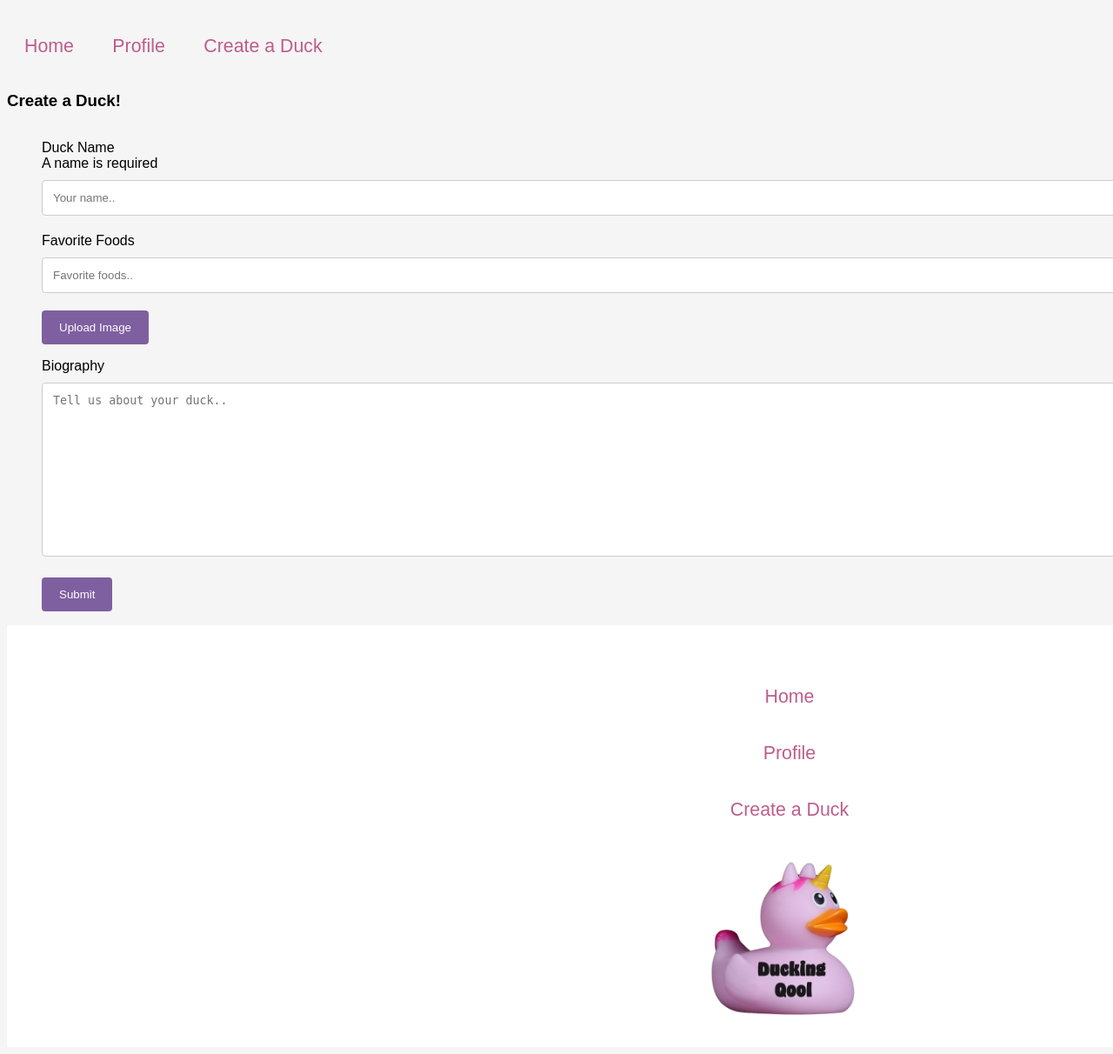
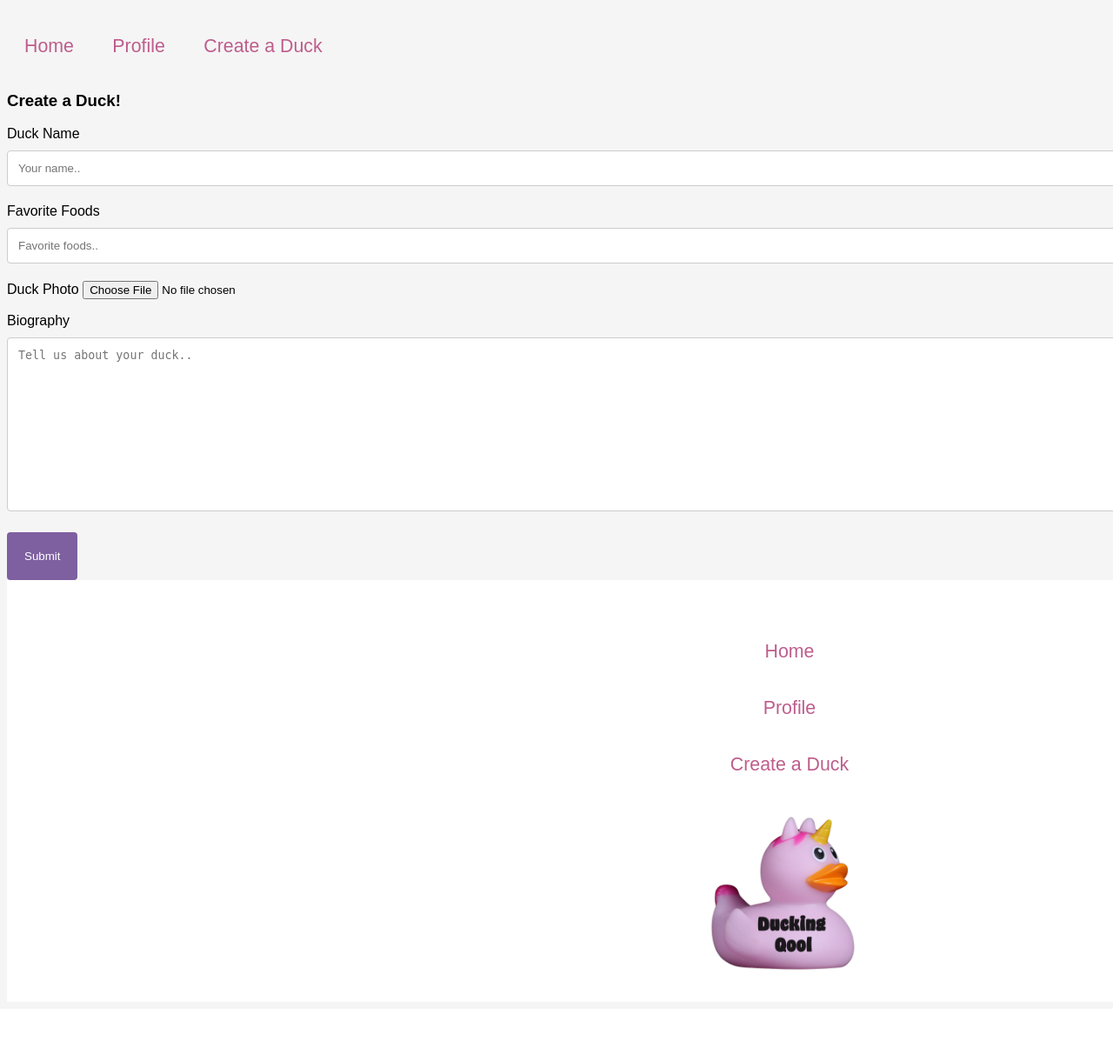
Before and after one commit to nic-gdes/create-a-duck-directory-DarbySumner, a PHP site: page /create-duck.php in a window 1280 px wide; the page is wider, and only the part inside the window is pictured. Shown: the part 227-1439 px from the top of that part at 87% size. After the commit the page ends 1342 px from the top of that part, so only its background shows below. Run offline with PHP 8.4, Linux system fonts and the light colour scheme.

Commit message:
adding to create a duck

```diff
--- a/assets/css/style.css
+++ b/assets/css/style.css
@@ -75,7 +75,7 @@ a:hover {
   align-items: center;
   box-shadow: 0 4px 8px 0 rgba(0,0,0,0.2);
   transition: 0.3s;
-  background-color: rgb(230, 229, 229);
+  background-color: rgb(238, 238, 238);
   width: 40%;
   border-radius: 30px;
   margin: 30px;
@@ -117,7 +117,7 @@ input[type=text], select, textarea {
 input[type=submit] {
   background-color: #7e5fa0;
   color: white;
-  padding: 12px 20px;
+  padding: 20px;
   border: none;
   border-radius: 4px;
   cursor: pointer;
--- a/create-duck.php
+++ b/create-duck.php
@@ -3,17 +3,17 @@
 // check for post
 if (isset($_POST['submit'])) {
 
-
-// create error array
     $errors = array(
         "name" => "",
         "favorite_foods" => "",
         "biography" => "",
+        "img_src" => "",
         );
 
         $name = htmlspecialchars($_POST['name']);
         $favorite_foods = htmlspecialchars($_POST['favorite_foods']);
         $biography = htmlspecialchars($_POST['biography']);
+        $img_src = $_FILES("img_src"["name"]);
 
         if(empty($name)) {
             // if the name is empty
@@ -41,11 +41,55 @@ $errors = array(
             $errors["datalist"] = "The name must have a comma between items";}
 
         }
+
+    // check if bio is empty
+    if(empty($bio)) {
+
+        $errors["bio"] = "A bio is required";
     }
-// check if bio is empty
-if(empty($message)) {
 
-    $errors["message"] = "A bio is required";
+    // Handle file upload target directory
+    $target_dir = "./assets/images/";
+
+    // Target uploaded image file
+    $image_file = $target_dir . basename($_FILES["img_src"]["name"]);
+
+    // Get uploaded file extenstion so we can test to make sure it's an image
+    $image_file_type = strtolower(pathinfo($image_file,PATHINFO_EXTENSION));
+
+    // Test image for errors
+
+        //image exists
+        if(empty($img_src)) {
+            $errors["img_src"] = "An image is required.";
+        }
+
+            // Check that the image file is an actual image
+            $size_check = @getimagesize($_FILES["img_src"]["tmp_name"]);
+            $file_size = $_FILES["img_src"]["size"];
+
+            // file size
+            if(!$size_check) {
+                $errors[img_src] = "File is not an image.";
+
+
+            // Check if size is smaller than 500k
+            } else if ($file_size > 5000000) {
+                    $errors["img_src"] = "Filesize limit exceeded.";
+
+            // Check if file type is acceptable
+            } else if($image_file_type != "jpg"
+                && $image_file_type != "png"
+                && $image_file_type != "jpeg"
+                && $image_file_type != "gif"
+                && $image_file_type != "webp" ) {
+                $errors["img_src"] = "Sorry, only JPG, JPEG, PNG, GIF or WEBP files are allowed.";
+
+            } else if (move_uploaded_file($_FILES["img_src"]["tmp_name"], $image_file)) {
+
+            // File uploaded successfully
+            } else {
+                $errors["img_src"] = "Sorry, there wan an error uploading your file.";
             }
 
 
@@ -56,7 +100,7 @@ if(!array_filter($errors)) {
         require('./config/db.php');
 
         // build sql query
-    $sql = "INSTERT INTO ducks (name, favorite_foods, bio) VALUES ($name, $favorite_foods, $bio)";
+        $sql = "INSTERT INTO ducks (name, favorite_foods, bio) VALUES ('$name', '$favorite_foods', '$bio', '$image_file')";
 
         //execute query in mysql
         if (mysqli_query($conn, $sql)) {
@@ -71,9 +115,15 @@ if(!array_filter($errors)) {
 
        echo "Error: " . $sql . "<br />" . mysqli_error($conn);
 
+
+        }
+    }
 }
 
-}
+
+
+
+// create error array
 
 
 ?>
@@ -92,32 +142,37 @@ if(!array_filter($errors)) {
 
         <div class="name">
             <form action="./create-duck.php" id="name" method="POST">
-            <ol>
-                <li><label for="name">Duck Name</label>
-                <div class="error">A name is required</div>
+
+                <div class="name">
+                    <label for="name">Duck Name</label>
+                    <input type="text" id="name" name="name" placeholder="Your name.." required>
+                </div>
 
                 <?php if (isset($errors['name'])) {
                     echo "<div class='error'>" . $errors["name"] . "</div>";
+                }?>
+
+
+                <label for="favorite_foods">Favorite Foods</label>
+                <input type="text" id="favfoods" name="favorite_foods" placeholder="Favorite foods.." required>
+
+                <div class="upload">
+                <label for="image">Duck Photo</label>
+                <?php
+                    if (isset($errors['img_src'])) {
+                    echo "<div class='error'>" . $errors["img_Src"] . "</div>";
                 }
                 ?>
-
-                <input type="text" id="name" name="name" placeholder="Your name.." required <?php if(
-                    isset($name)) { echo $name; } ?>
-                ></li>
-
-                <li><label for="favorite_foods">Favorite Foods</label>
-                <input type="text" id="favfoods" name="favorite_foods" placeholder="Favorite foods.." required></li>
-
-                <div class="upload">
-                   <input type="submit" value="Upload Image">
+                    <input type="file" id="image" name="img_src">
                 </div>
 
+
                 <div class="bio">
-                    <li><label for="biography">Biography</label>
-                    <textarea id="subject" name="biography" placeholder="Tell us about your duck.." style="height:200px" required></textarea></li>
+                  <label for="biography">Biography</label>
+                    <textarea id="subject" name="biography" placeholder="Tell us about your duck.." style="height:200px" required></textarea>
                     <input type="submit" value="Submit">
                 </div>
-            </ol>
+
             </form>
         </div>
 </main>
```
Also changed, not shown: 3 other files. Lines whose indentation alone changed are shown as unchanged.
